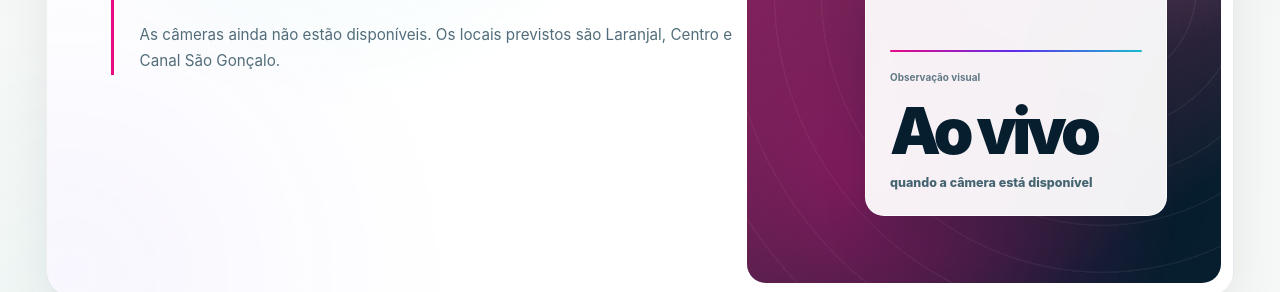
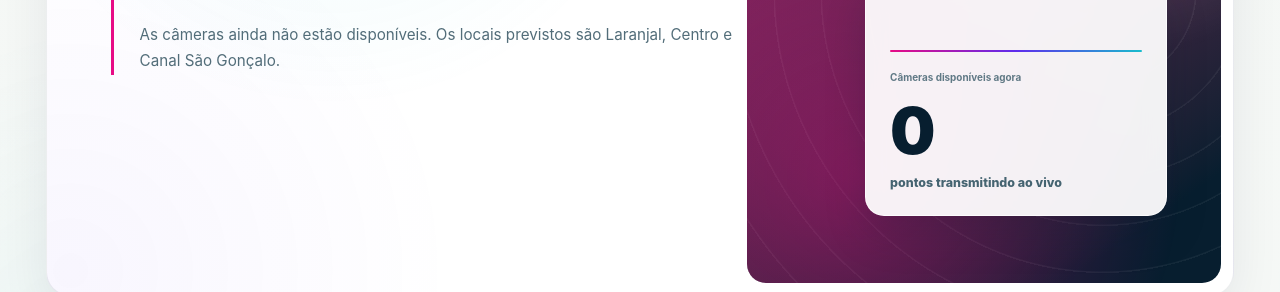
Before and after one commit to agenciamobi/tempopelotas, a Next.js app: page /cameras-ao-vivo-pelotas in a window 1280 px wide. Shown: the part 420-712 px from the top of the page. Built offline with nearby package versions, Linux system fonts and the light colour scheme; no server answers.

Commit message:
Exibe disponibilidade das câmeras no hero

```diff
--- a/app/cameras-ao-vivo-pelotas/page.tsx
+++ b/app/cameras-ao-vivo-pelotas/page.tsx
@@ -67,6 +67,13 @@ export default async function CamerasAoVivoPelotasPage() {
           : "As câmeras ainda não estão disponíveis. Os locais previstos são Laranjal, Centro e Canal São Gonçalo."
       }
       currentPath="/cameras-ao-vivo-pelotas"
+      heroStat={{
+        label: "Câmeras disponíveis agora",
+        value: onlineCount,
+        detail: onlineCount === 1 ? "ponto transmitindo ao vivo" : "pontos transmitindo ao vivo",
+        ariaLabel: `${onlineCount} câmeras disponíveis ao vivo em Pelotas`,
+        tone: "camera",
+      }}
     >
       <script
         type="application/ld+json"
```
